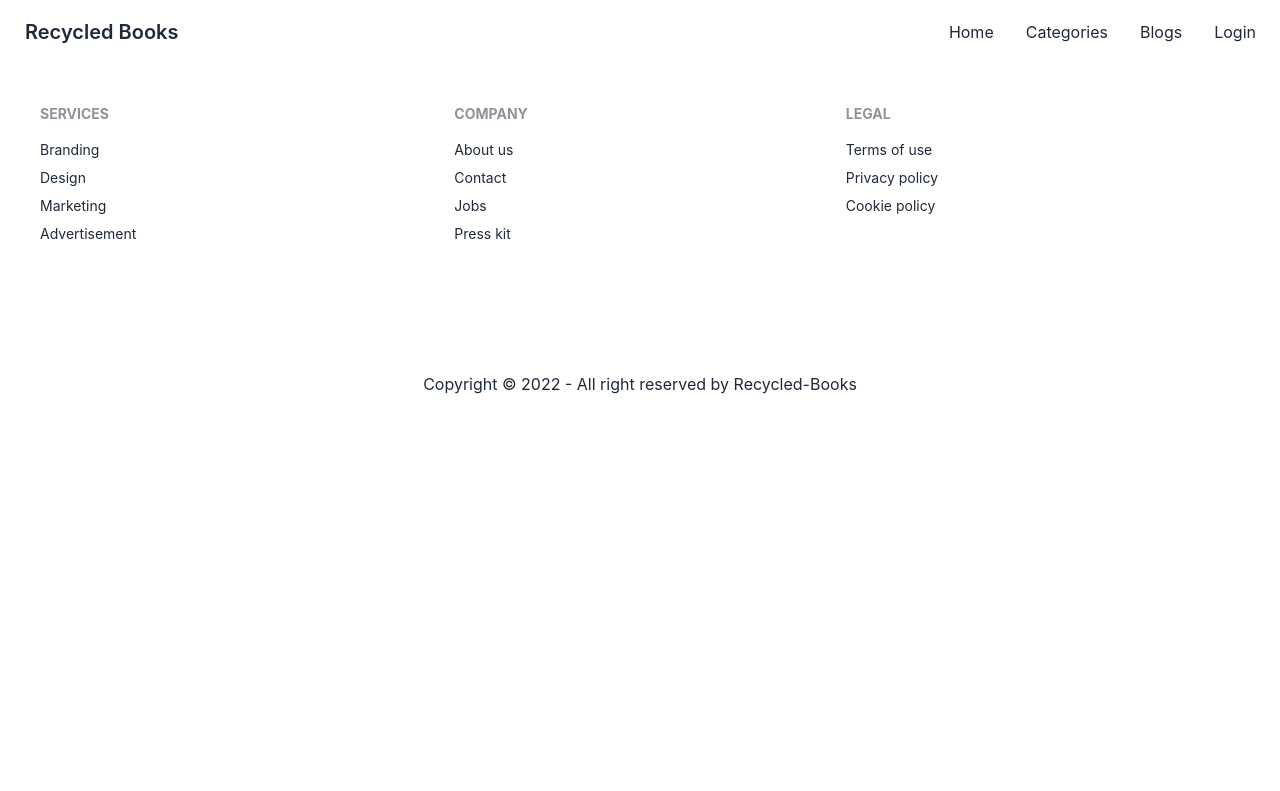
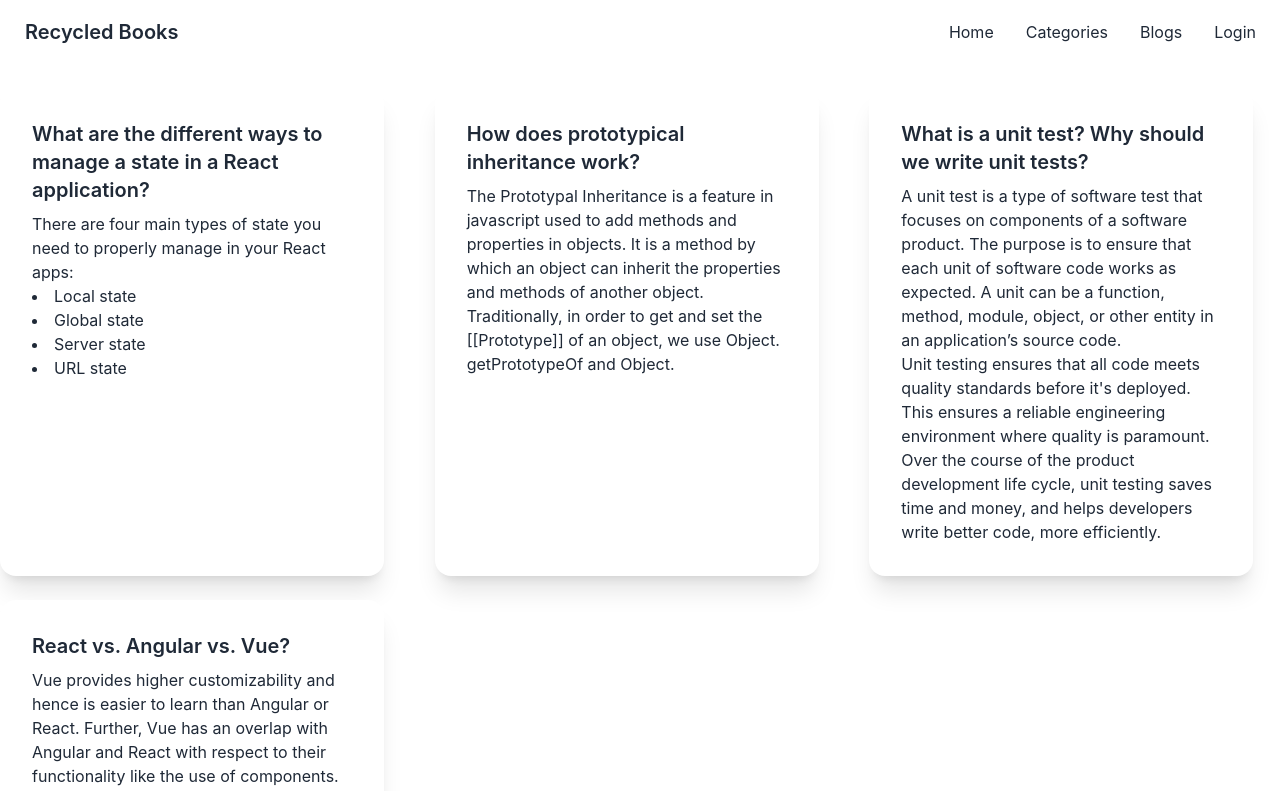
Before and after one commit to Joti07/Resale-Books-client, a React (Create React App) app: page /blogs in a window 1280 px wide. Shown: the top 791 px of the page. Built offline with nearby package versions, Linux system fonts and the light colour scheme; no server answers.

Commit message:
add blogs

```diff
--- /dev/null
+++ b/src/Pages/Blogs/Blogs.js
@@ -0,0 +1,51 @@
+import React from 'react';
+
+const Blogs = () => {
+    return (
+        <div className='grid gap-6 grid-cols-1 md:grid-cols-2 lg:grid-cols-3 mt-6'>
+            <div className="card w-96 bg-base-100 shadow-xl">
+                <div className="card-body">
+                    <h2 className="card-title">What are the different ways to manage a state in a React application?</h2>
+                    <p>There are four main types of state you need to properly manage in your React apps:
+
+                        <li> Local state</li>
+                        <li> Global state</li>
+                        <li> Server state</li>
+                        <li> URL state</li>
+
+
+                    </p>
+
+                </div>
+            </div>
+            <div className="card w-96 bg-base-100 shadow-xl">
+                <div className="card-body">
+                    <h2 className="card-title"> How does prototypical inheritance work?</h2>
+                    <p>The Prototypal Inheritance is a feature in javascript used to add methods and properties in objects. It is a method by which an object can inherit the properties and methods of another object. Traditionally, in order to get and set the [[Prototype]] of an object, we use Object. getPrototypeOf and Object.</p>
+
+                </div>
+            </div>
+            <div className="card w-96 bg-base-100 shadow-xl">
+                <div className="card-body">
+                    <h2 className="card-title">What is a unit test? Why should we write unit tests?</h2>
+                    <p>A unit test is a type of software test that focuses on components of a software product. The purpose is to ensure that each unit of
+                        software code works as expected. A unit can be a function, method, module, object, or other entity in an application’s source code. <br />
+                        Unit testing ensures that all code meets quality standards before it's deployed. This ensures a reliable engineering environment where quality is paramount. Over the course of the product development life cycle, unit testing saves time and money, and helps developers write better code, more efficiently.
+
+                    </p>
+
+                </div>
+            </div>
+            <div className="card w-96 bg-base-100 shadow-xl">
+                <div className="card-body">
+                    <h2 className="card-title">React vs. Angular vs. Vue?</h2>
+                    <p>Vue provides higher customizability and hence is easier to learn than Angular or React. Further, Vue has an overlap with Angular and React with respect to their functionality like the use of components. Hence, the transition to Vue from either of the two is an easy option.</p>
+
+                </div>
+            </div>
+
+        </div>
+    );
+};
+
+export default Blogs;
--- a/src/Routes/Routes/Routes.js
+++ b/src/Routes/Routes/Routes.js
@@ -1,5 +1,6 @@
 import { createBrowserRouter } from "react-router-dom";
 import Main from "../../Layout/Main";
+import Blogs from "../../Pages/Blogs/Blogs";
 import Category from "../../Pages/Categories/Category/Category";
 import Home from "../../Pages/Home/Home/Home";
 import Login from "../../Pages/Login/Login";
@@ -24,7 +25,7 @@ const router = createBrowserRouter([
             },
             {
                 path: '/blogs',
-                // element: <Appointment></Appointment>
+                element: <Blogs></Blogs>
             },
             {
                 path: '/category/:id',
```
